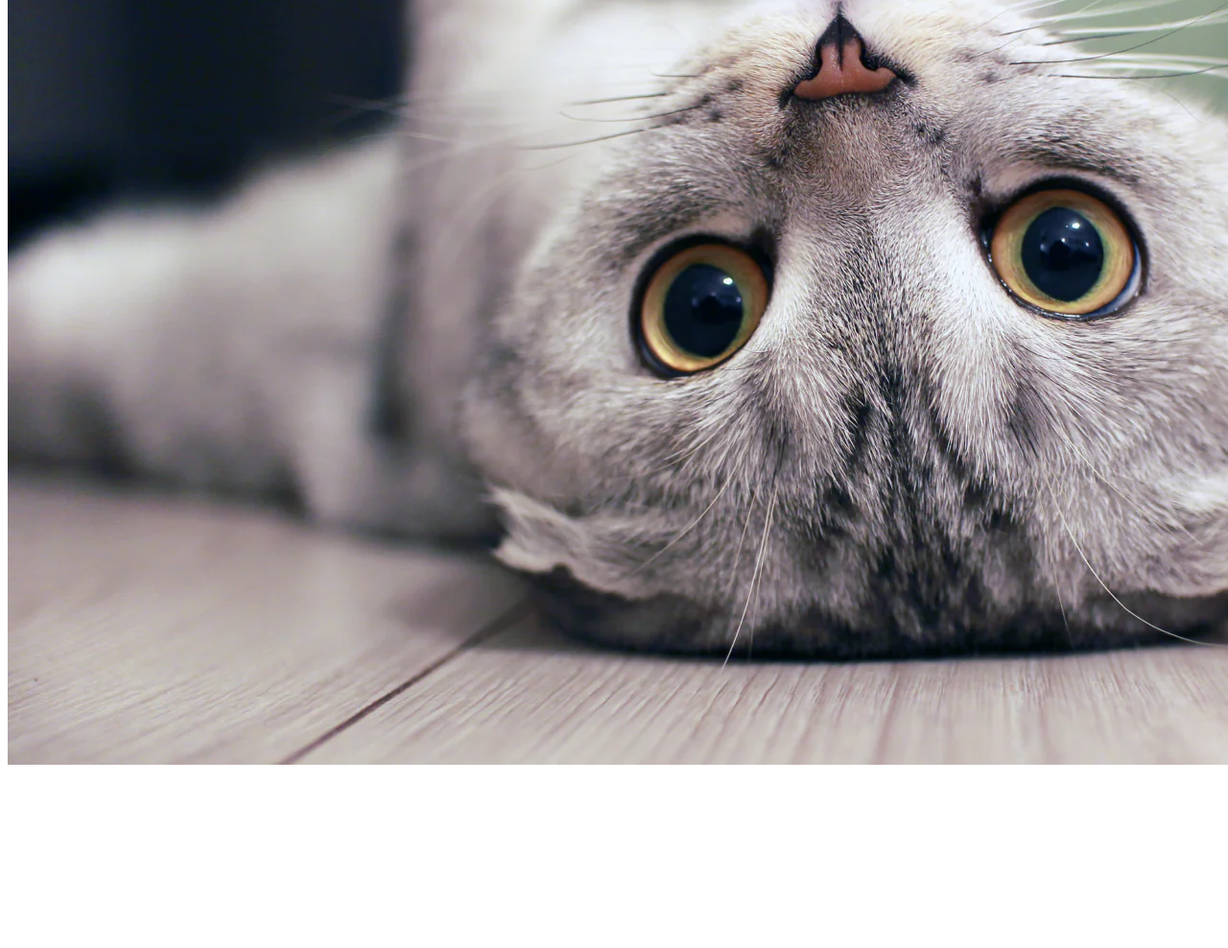
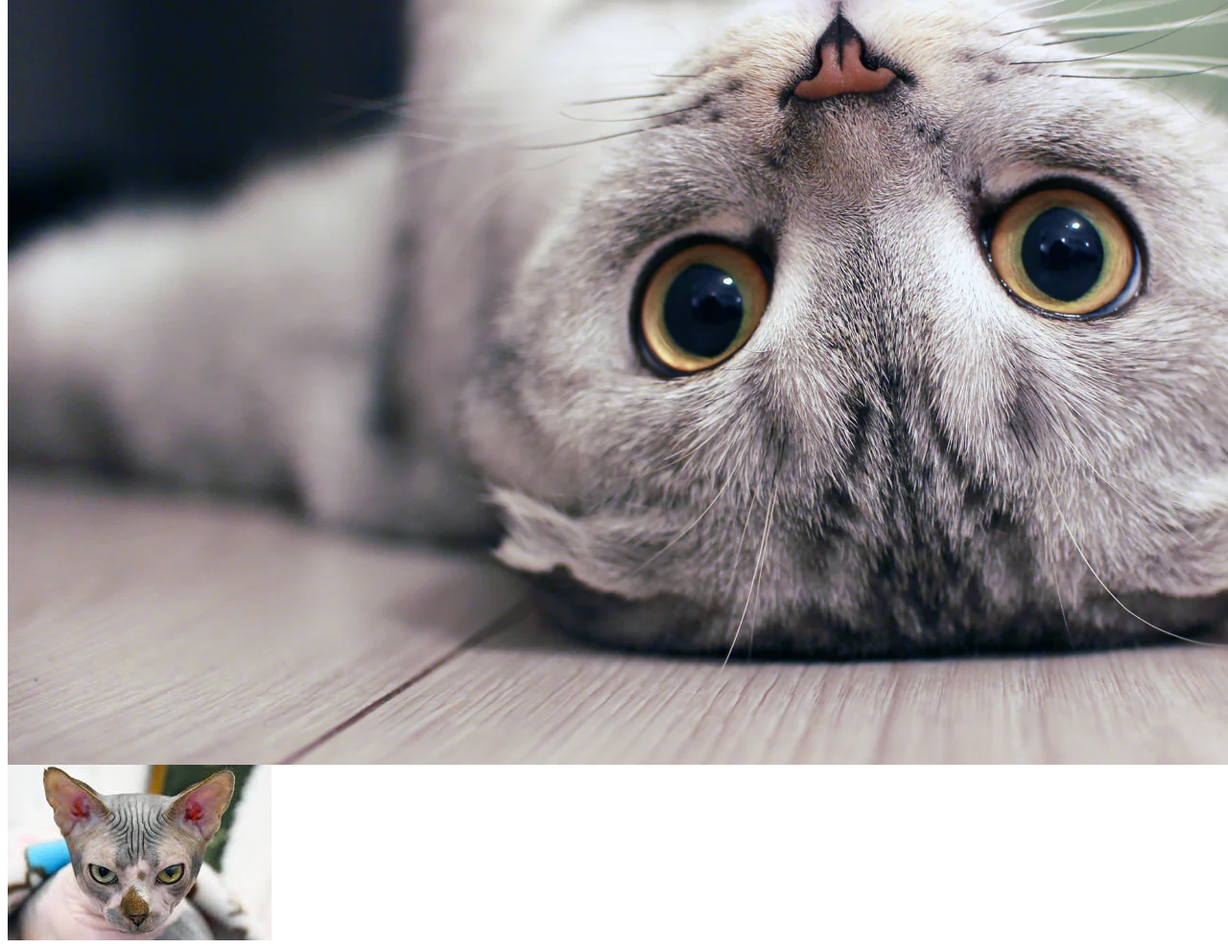
Before and after one commit to SviatoslavChukhrai/GitOpiPrac, a plain HTML site: page index.html in a window 1280 px wide. Shown: the part 213-1201 px from the top of the page at 96% size. Before the commit the page ends 1018 px from the top, so only its background shows below. Drawn offline with Linux system fonts and the light colour scheme.

Commit message:
Added Angry cat img

```diff
--- a/index.html
+++ b/index.html
@@ -8,6 +8,7 @@
     <header>
         <h1>Here will be kitties</h1>
         <img src="img/Gray_cat.png" alt="Cuttie cat">
+        <img src="img/images.jpeg" alt="Angry cat">
     </header>
 </body>
 </html>
```
Also changed, not shown: img/images.jpeg (added).
